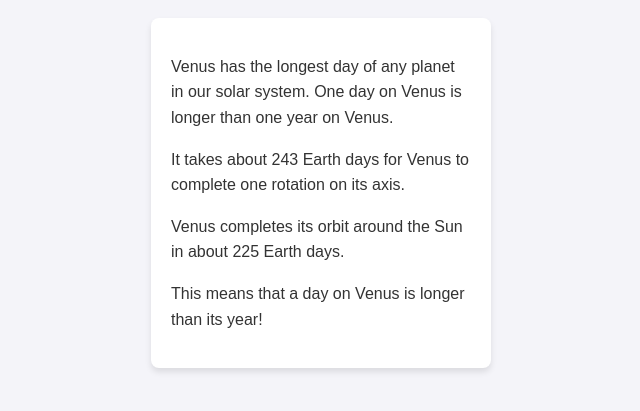
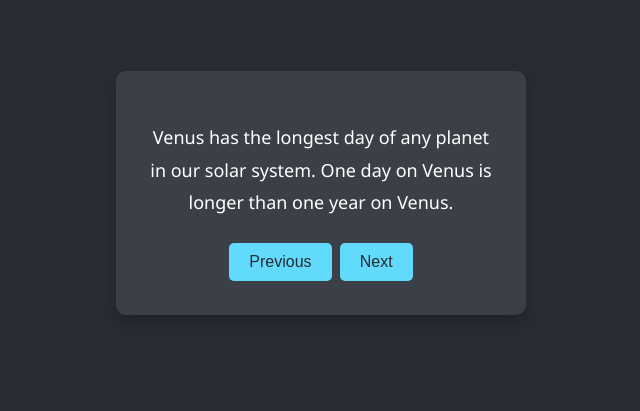
Before and after one commit to acshayamangalamurugan/space-funfact, a plain HTML site: page index.html in a window 1280 px wide. Shown: the part 207-618 px from the top of the page, without its empty margins (319-959 px from the left). Drawn offline with Linux system fonts and the light colour scheme.

Commit message:
Update index.html

```diff
--- a/index.html
+++ b/index.html
@@ -3,12 +3,12 @@
 <head>
     <meta charset="UTF-8">
     <meta name="viewport" content="width=device-width, initial-scale=1.0">
-    <title>Space Facts</title>
+    <title>Interactive Venus Facts</title>
     <style>
         body {
-            font-family: Arial, sans-serif;
-            background-color: #f4f4f9;
-            color: #333;
+            font-family: 'Segoe UI', Tahoma, Geneva, Verdana, sans-serif;
+            background-color: #282c34;
+            color: #ffffff;
             display: flex;
             justify-content: center;
             align-items: center;
@@ -17,36 +17,78 @@
         }
 
         #facts-container {
-            background: white;
-            padding: 20px;
-            border-radius: 8px;
-            box-shadow: 0 4px 6px rgba(0,0,0,0.1);
-            width: 300px;
+            background: #3b3f47;
+            padding: 30px;
+            border-radius: 10px;
+            box-shadow: 0 8px 16px rgba(0,0,0,0.2);
+            width: 350px;
+            text-align: center;
         }
 
         #facts-container p {
+            font-size: 18px;
+            line-height: 1.8;
+            margin: 20px 0;
+        }
+
+        .button {
+            background-color: #61dafb;
+            border: none;
+            color: #282c34;
+            padding: 10px 20px;
+            text-align: center;
+            text-decoration: none;
+            display: inline-block;
             font-size: 16px;
-            line-height: 1.6;
+            margin: 4px 2px;
+            cursor: pointer;
+            border-radius: 5px;
+            transition: background-color 0.3s;
+        }
+
+        .button:hover {
+            background-color: #21a1f1;
         }
     </style>
 </head>
 <body>
-    <div id="facts-container"></div>
+    <div id="facts-container">
+        <p id="fact"></p>
+        <button class="button" id="prev-btn">Previous</button>
+        <button class="button" id="next-btn">Next</button>
+    </div>
     <script>
         document.addEventListener('DOMContentLoaded', function() {
             const facts = [
                 "Venus has the longest day of any planet in our solar system. One day on Venus is longer than one year on Venus.",
                 "It takes about 243 Earth days for Venus to complete one rotation on its axis.",
                 "Venus completes its orbit around the Sun in about 225 Earth days.",
-                "This means that a day on Venus is longer than its year!"
+                "This means that a day on Venus is longer than its year!",
+                "Venus is the hottest planet in our solar system with surface temperatures over 450°C (842°F).",
+                "Venus has a very thick atmosphere that traps heat, making it hotter than Mercury, even though Mercury is closer to the Sun.",
+                "The atmospheric pressure on Venus is 92 times greater than Earth's, equivalent to being 900 meters underwater on Earth."
             ];
 
-            const container = document.getElementById('facts-container');
-            facts.forEach(fact => {
-                const p = document.createElement('p');
-                p.textContent = fact;
-                container.appendChild(p);
+            let currentFactIndex = 0;
+            const factElement = document.getElementById('fact');
+            const prevBtn = document.getElementById('prev-btn');
+            const nextBtn = document.getElementById('next-btn');
+
+            function updateFact() {
+                factElement.textContent = facts[currentFactIndex];
+            }
+
+            prevBtn.addEventListener('click', function() {
+                currentFactIndex = (currentFactIndex - 1 + facts.length) % facts.length;
+                updateFact();
             });
+
+            nextBtn.addEventListener('click', function() {
+                currentFactIndex = (currentFactIndex + 1) % facts.length;
+                updateFact();
+            });
+
+            updateFact();
         });
     </script>
 </body>
```
